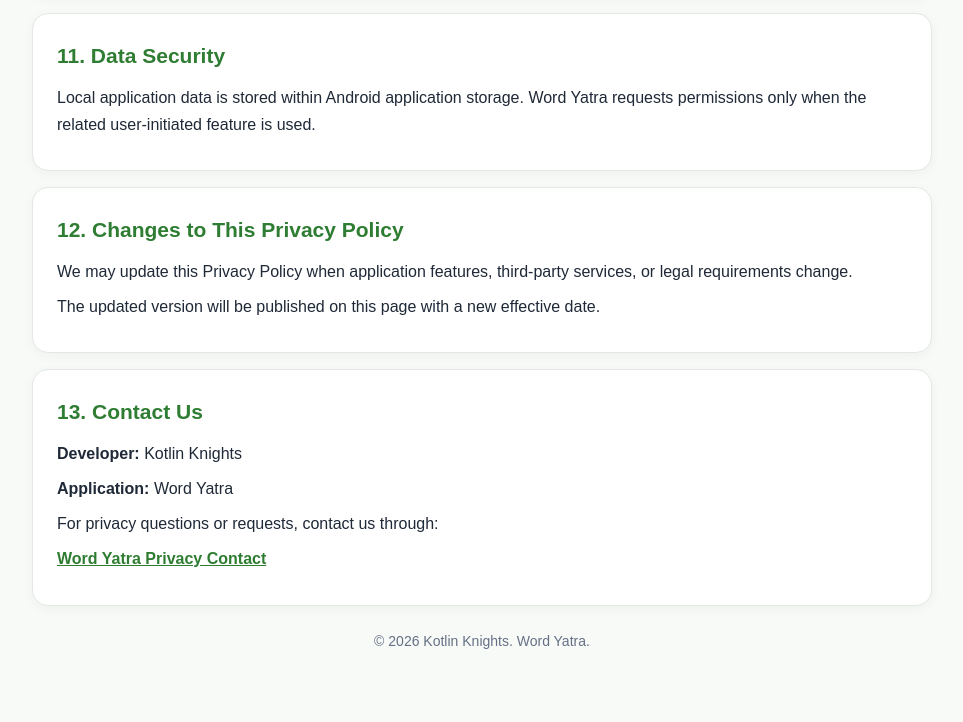
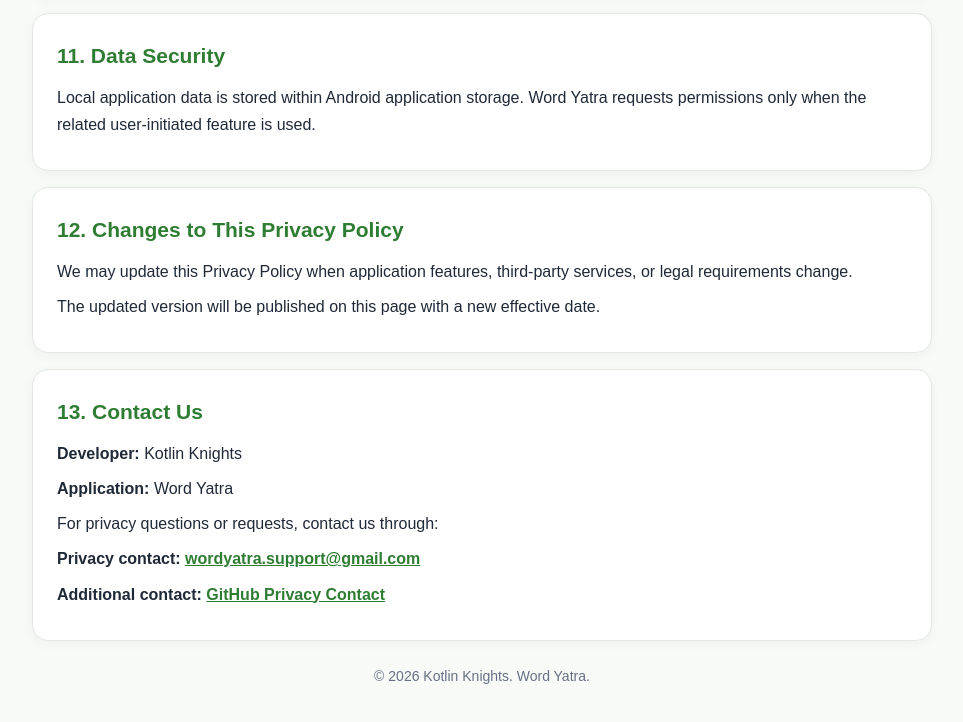
Before and after one commit to wordyatraconsole/WordYatra-Privacy, a plain HTML site: page index.html in a window 1280 px wide. Shown: the part 3315-4037 px from the top of the page, without its empty margins (158-1121 px from the left). Drawn offline with Linux system fonts and the light colour scheme.

Commit message:
Update index.html

```diff
--- a/index.html
+++ b/index.html
@@ -383,12 +383,19 @@
             </p>
 
             <p>
+                <strong>Privacy contact:</strong>
+                <a href="mailto:wordyatra.support@gmail.com">
+                    wordyatra.support@gmail.com
+                </a>
+            </p>
+
+            <p>
+                <strong>Additional contact:</strong>
                 <a href="https://github.com/wordyatraconsole/WordYatra-Privacy/issues">
-                    Word Yatra Privacy Contact
+                    GitHub Privacy Contact
                 </a>
             </p>
         </section>
-
         <p class="footer">
             © 2026 Kotlin Knights. Word Yatra.
         </p>
```
